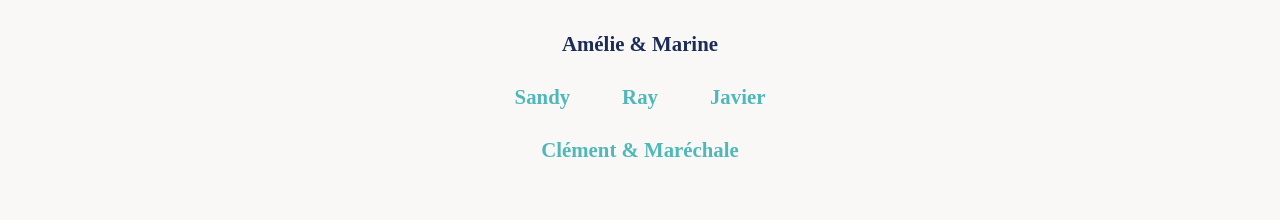
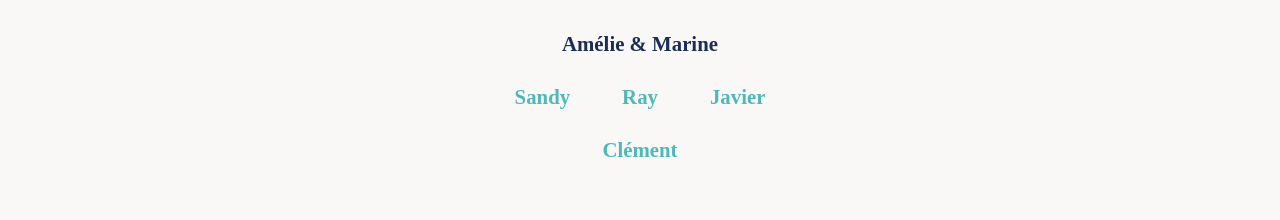
Before and after one commit to vhamet/genoveva_romain, a plain HTML site: page index.html in a window 1280 px wide. Shown: the part 932-1152 px from the top of the page. Drawn offline with Linux system fonts and the light colour scheme; a web font is replaced by a local one.

Commit message:
renaming

```diff
--- a/index.html
+++ b/index.html
@@ -21,7 +21,7 @@
         <label id="link-4" class="link">Ray</label>
         <label id="link-5" class="link">Javier</label>
       </div>
-      <p id="link-2" class="link">Clément & Maréchale</p>
+      <p id="link-2" class="link">Clément</p>
     </nav>
     <div id="speech-1" class="speech current">
       <p>Geno y Romain,</p>
@@ -93,8 +93,6 @@
       <p>Merci infiniment pour nous avoir fait participé de votre union dans notre Mexique. </p>
       <p>Félicitations Famille Rehel !</p>
       <p>Je vous aime de tout mon cœur. </p>
-
-
     </div>
     <div id="speech-4" class="speech hidden">
       <p>Bonjour à toutes et à tous, </p>
```
